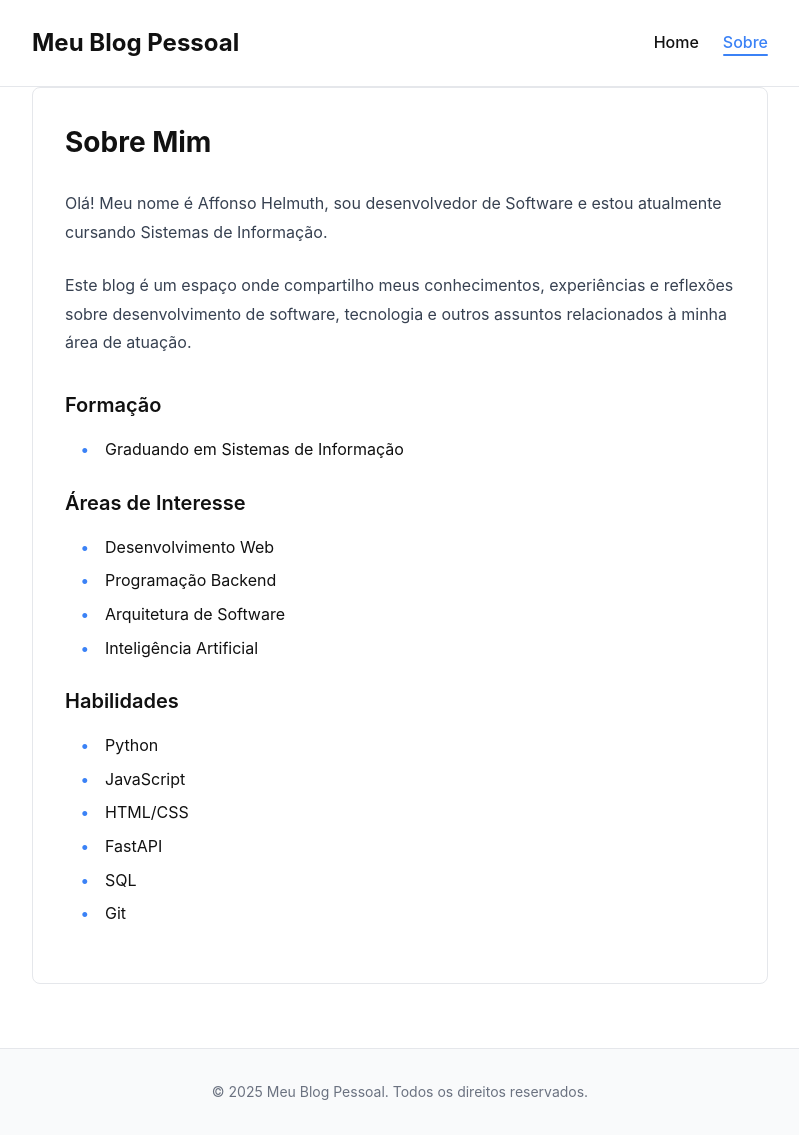
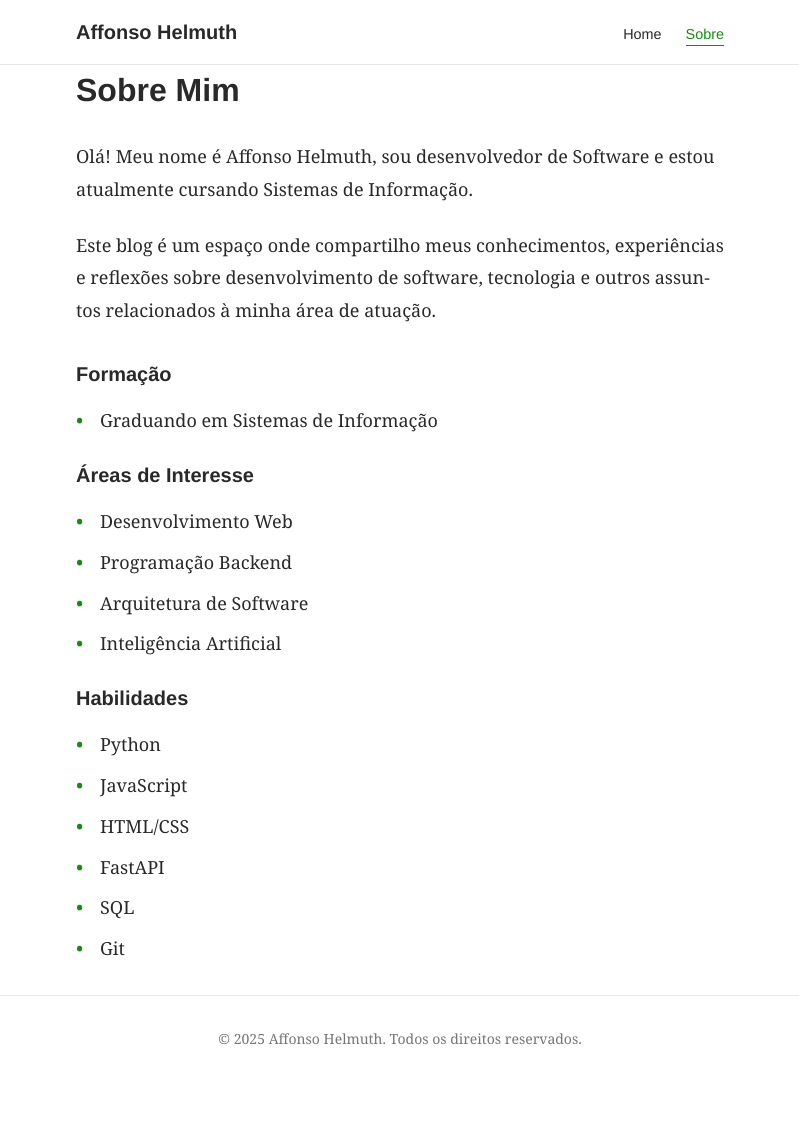
Before and after one commit to affonsohellmuth/myblog, a FastAPI app: page /sobre in a window 1280 px wide. Shown: the whole page, without its empty margins (240-1039 px from the left). After the commit the page ends 1045 px from the top, so only its background shows below. Run offline with FastAPI, Linux system fonts and the light colour scheme; parts of the project's set-up code (start-up, migrations or seed data) failed here and were passed over.

Commit message:
att styles.css

```diff
--- a/api/auth.py
+++ b/api/auth.py
@@ -25,9 +25,6 @@ load_dotenv()
 SECRET_KEY = os.getenv("SECRET_KEY")  # Obter a chave do arquivo .env
 ALGORITHM = os.getenv("ALGORITHM", "HS256")  # Carregar o algoritmo com valor padrão, se necessário
 ACCESS_TOKEN_EXPIRE_MINUTES = int(os.getenv("ACCESS_TOKEN_EXPIRE_MINUTES", 30))  # Definir o tempo de expiração
-
-# Adicionando o print para verificar se a chave foi carregada corretamente
-print(f"SECRET_KEY: {SECRET_KEY}")  # Isso irá imprimir a chave carregada do .env
 
 # Instância para verificação de senha
 pwd_context = CryptContext(schemes=["bcrypt"], deprecated="auto")
--- a/api/routes/auth.py
+++ b/api/routes/auth.py
@@ -27,7 +27,6 @@ async def login_for_access_token(
 ):
     # Log para depuração
     print(f"Tentativa de login para: {form_data.username}")
-    print(f"Senha fornecida: {form_data.password}")
     print(f"Valor de ACCESS_TOKEN_EXPIRE_MINUTES: {ACCESS_TOKEN_EXPIRE_MINUTES}")
 
     # Autenticar usuário
--- a/static/css/styles.css
+++ b/static/css/styles.css
@@ -3,30 +3,32 @@
 /* Global Styles */
 :root {
     --background: #ffffff;
-    --foreground: #111111;
-    --primary: #3b82f6;
-    --primary-hover: #2563eb;
-    --secondary: #f3f4f6;
-    --secondary-foreground: #374151;
-    --muted: #f3f4f6;
-    --muted-foreground: #6b7280;
-    --accent: #f9fafb;
-    --accent-foreground: #111827;
+    --foreground: #292929;
+    --primary: #1a8917;
+    --primary-hover: #0f730c;
+    --secondary: #f9f9f9;
+    --secondary-foreground: #4a4a4a;
+    --muted: #f3f3f3;
+    --muted-foreground: #757575;
+    --accent: #fafafa;
+    --accent-foreground: #292929;
     --success: #10b981;
     --success-foreground: #064e3b;
     --warning: #f59e0b;
     --warning-foreground: #78350f;
     --danger: #ef4444;
     --danger-foreground: #7f1d1d;
-    --border: #e5e7eb;
-    --input: #e5e7eb;
-    --ring: #3b82f6;
-    --radius: 0.5rem;
-    --font-sans: 'Inter', -apple-system, BlinkMacSystemFont, 'Segoe UI', Roboto, 'Helvetica Neue', Arial, sans-serif;
-    --font-mono: 'JetBrains Mono', Menlo, Monaco, Consolas, 'Liberation Mono', 'Courier New', monospace;
+    --border: #e6e6e6;
+    --input: #e6e6e6;
+    --ring: #1a8917;
+    --radius: 0.25rem;
+    --font-sans: 'Charter', 'Georgia', serif;
+    --font-title: 'Sohne', 'Helvetica Neue', sans-serif;
+    --font-mono: 'SF Mono', 'Menlo', monospace;
 }
 
-@import url('https://fonts.googleapis.com/css2?family=Inter:wght@300;400;500;600;700&display=swap');
+@import url('https://fonts.googleapis.com/css2?family=Source+Serif+Pro:wght@400;600;700&display=swap');
+@import url('https://fonts.googleapis.com/css2?family=Inter:wght@400;500;600;700&display=swap');
 @import url('https://fonts.googleapis.com/css2?family=JetBrains+Mono:wght@400;500&display=swap');
 
 * {
@@ -35,7 +37,8 @@
     padding: 0;
 }
 
-html {
+html, body {
+    height: 100%;
     scroll-behavior: smooth;
 }
 
@@ -44,21 +47,29 @@ body {
     line-height: 1.6;
     color: var(--foreground);
     background-color: var(--background);
-    font-size: 16px;
+    font-size: 18px;
+    display: flex;
+    flex-direction: column;
+    overflow-wrap: break-word;
+    word-wrap: break-word;
+    word-break: break-word;
+    hyphens: auto;
 }
 
 .container {
     width: 100%;
-    max-width: 768px;
+    max-width: 680px;
     margin: 0 auto;
     padding: 0 1rem;
+    overflow-wrap: break-word;
+    word-wrap: break-word;
 }
 
 /* Header Styles */
 header {
     background-color: var(--background);
     border-bottom: 1px solid var(--border);
-    padding: 1.5rem 0;
+    padding: 1rem 0;
     position: sticky;
     top: 0;
     z-index: 10;
@@ -72,7 +83,8 @@ header .container {
 }
 
 header h1 {
-    font-size: 1.5rem;
+    font-family: var(--font-title);
+    font-size: 1.25rem;
     font-weight: 700;
     margin: 0;
 }
@@ -86,7 +98,9 @@ header nav ul {
 header nav ul li a {
     color: var(--foreground);
     text-decoration: none;
+    font-family: var(--font-title);
     font-weight: 500;
+    font-size: 0.9rem;
     transition: color 0.2s ease;
     position: relative;
 }
@@ -105,9 +119,16 @@ header nav ul li a.active::after {
     bottom: -4px;
     left: 0;
     width: 100%;
-    height: 2px;
+    height: 1px;
     background-color: var(--primary);
-    border-radius: 2px;
+}
+
+/* Main Content */
+main {
+    flex: 1 0 auto;
+    padding: 2rem 0;
+    overflow-wrap: break-word;
+    word-wrap: break-word;
 }
 
 /* Button Styles */
@@ -600,24 +673,27 @@ header nav ul li a.active::after {
 
 /* About Page Styles */
 .about-section {
-    background-color: var(--background);
-    border-radius: var(--radius);
-    border: 1px solid var(--border);
-    padding: 2rem;
+    padding: 0;
     margin-bottom: 2rem;
+    overflow-wrap: break-word;
+    word-wrap: break-word;
 }
 
 .about-section h2 {
+    font-family: var(--font-title);
     color: var(--foreground);
     margin-bottom: 1.5rem;
-    font-size: 1.75rem;
+    font-size: 2rem;
     font-weight: 700;
 }
 
 .about-section p {
     margin-bottom: 1.5rem;
+    font-size: 1.125rem;
     line-height: 1.8;
-    color: var(--secondary-foreground);
+    color: var(--foreground);
+    overflow-wrap: break-word;
+    word-wrap: break-word;
 }
 
 .profile-info {
@@ -625,6 +701,7 @@ header nav ul li a.active::after {
 }
 
 .profile-info h3 {
+    font-family: var(--font-title);
     color: var(--foreground);
     margin-bottom: 1rem;
     font-size: 1.25rem;
@@ -633,14 +710,16 @@ header nav ul li a.active::after {
 
 .profile-info ul {
     list-style: none;
-    margin-left: 1rem;
+    margin-left: 0;
     margin-bottom: 1.5rem;
 }
 
 .profile-info ul li {
-    margin-bottom: 0.5rem;
+    margin-bottom: 0.75rem;
     position: relative;
     padding-left: 1.5rem;
+    overflow-wrap: break-word;
+    word-wrap: break-word;
 }
 
 .profile-info ul li::before {
@@ -653,12 +732,12 @@ header nav ul li a.active::after {
 
 /* Footer Styles */
 footer {
-    background-color: var(--accent);
+    background-color: var(--background);
     color: var(--foreground);
     padding: 2rem 0;
-    margin-top: 4rem;
     border-top: 1px solid var(--border);
     text-align: center;
+    flex-shrink: 0; /* Prevents the footer from shrinking */
 }
 
 footer p {
--- a/static/js/admin.js
+++ b/static/js/admin.js
@@ -58,7 +58,7 @@ document.addEventListener('DOMContentLoaded', function() {
     function displayUserInfo(user) {
         const userInfoEl = document.querySelector('.user-info span');
         if (userInfoEl && user) {
-            userInfoEl.textContent = `Logged in as: ${user.username}`;
+            userInfoEl.textContent = `Usuário: ${user.username}`;
         }
     }
 
--- a/templates/404.html
+++ b/templates/404.html
@@ -4,13 +4,13 @@
 <head>
     <meta charset="UTF-8">
     <meta name="viewport" content="width=device-width, initial-scale=1.0">
-    <title>Página não encontrada | Meu Blog Pessoal</title>
+    <title>Página não encontrada | Affonso Helmuth</title>
     <link rel="stylesheet" href="{{ url_for('static', path='/css/styles.css') }}">
 </head>
 <body>
     <header>
         <div class="container">
-            <h1>Meu Blog Pessoal</h1>
+            <h1>Affonso Helmuth</h1>
             <nav>
                 <ul>
                     <li><a href="/">Home</a></li>
@@ -31,7 +31,7 @@
 
     <footer>
         <div class="container">
-            <p>&copy; {{ year }} Meu Blog Pessoal. Todos os direitos reservados.</p>
+            <p>&copy; {{ year }} Affonso Helmuth. Todos os direitos reservados.</p>
         </div>
     </footer>
 </body>
--- a/templates/admin/edit-post.html
+++ b/templates/admin/edit-post.html
@@ -18,7 +18,7 @@
                 </ul>
             </nav>
             <div class="user-info">
-                <span>Logged in as: {{ user.username }}</span>
+                <span>Usuário: {{ user.username }}</span>
                 <button id="logout-btn" class="btn btn-sm btn-ghost">Logout</button>
             </div>
         </div>
--- a/templates/index.html
+++ b/templates/index.html
@@ -4,13 +4,13 @@
 <head>
     <meta charset="UTF-8">
     <meta name="viewport" content="width=device-width, initial-scale=1.0">
-    <title>Meu Blog Pessoal</title>
+    <title>Affonso Helmuth</title>
     <link rel="stylesheet" href="{{ url_for('static', path='/css/styles.css') }}">
 </head>
 <body>
     <header>
         <div class="container">
-            <h1>Meu Blog Pessoal</h1>
+            <h1>Affonso Helmuth</h1>
             <nav>
                 <ul>
                     <li><a href="/" class="active">Home</a></li>
@@ -55,7 +55,7 @@
 
     <footer>
         <div class="container">
-            <p>&copy; {{ year }} Meu Blog Pessoal. Todos os direitos reservados.</p>
+            <p>&copy; {{ year }} Affonso Helmuth. Todos os direitos reservados.</p>
         </div>
     </footer>
 </body>
--- a/templates/post.html
+++ b/templates/post.html
@@ -4,13 +4,13 @@
 <head>
     <meta charset="UTF-8">
     <meta name="viewport" content="width=device-width, initial-scale=1.0">
-    <title>{{ post.title }} | Meu Blog Pessoal</title>
+    <title>{{ post.title }} | Affonso Helmuth</title>
     <link rel="stylesheet" href="{{ url_for('static', path='/css/styles.css') }}">
 </head>
 <body>
     <header>
         <div class="container">
-            <h1>Meu Blog Pessoal</h1>
+            <h1>Affonso Helmuth</h1>
             <nav>
                 <ul>
                     <li><a href="/">Home</a></li>
@@ -43,7 +43,7 @@
 
     <footer>
         <div class="container">
-            <p>&copy; {{ year }} Meu Blog Pessoal. Todos os direitos reservados.</p>
+            <p>&copy; {{ year }} Affonso Helmuth. Todos os direitos reservados.</p>
         </div>
     </footer>
 </body>
--- a/templates/sobre.html
+++ b/templates/sobre.html
@@ -4,13 +4,13 @@
 <head>
     <meta charset="UTF-8">
     <meta name="viewport" content="width=device-width, initial-scale=1.0">
-    <title>Sobre | Meu Blog Pessoal</title>
+    <title>Sobre | Affonso Helmuth</title>
     <link rel="stylesheet" href="{{ url_for('static', path='/css/styles.css') }}">
 </head>
 <body>
     <header>
         <div class="container">
-            <h1>Meu Blog Pessoal</h1>
+            <h1>Affonso Helmuth</h1>
             <nav>
                 <ul>
                     <li><a href="/">Home</a></li>
@@ -64,7 +64,7 @@
 
     <footer>
         <div class="container">
-            <p>&copy; {{ year }} Meu Blog Pessoal. Todos os direitos reservados.</p>
+            <p>&copy; {{ year }} Affonso Helmuth. Todos os direitos reservados.</p>
         </div>
     </footer>
 </body>
```
Also changed, not shown: other parts of static/css/styles.css (+97 -44 lines), api/config.py (added, +18 -0 lines), api/database.py (added, +25 -0 lines), templates/admin/dashboard.html (+7 -12 lines), 1 other file.
